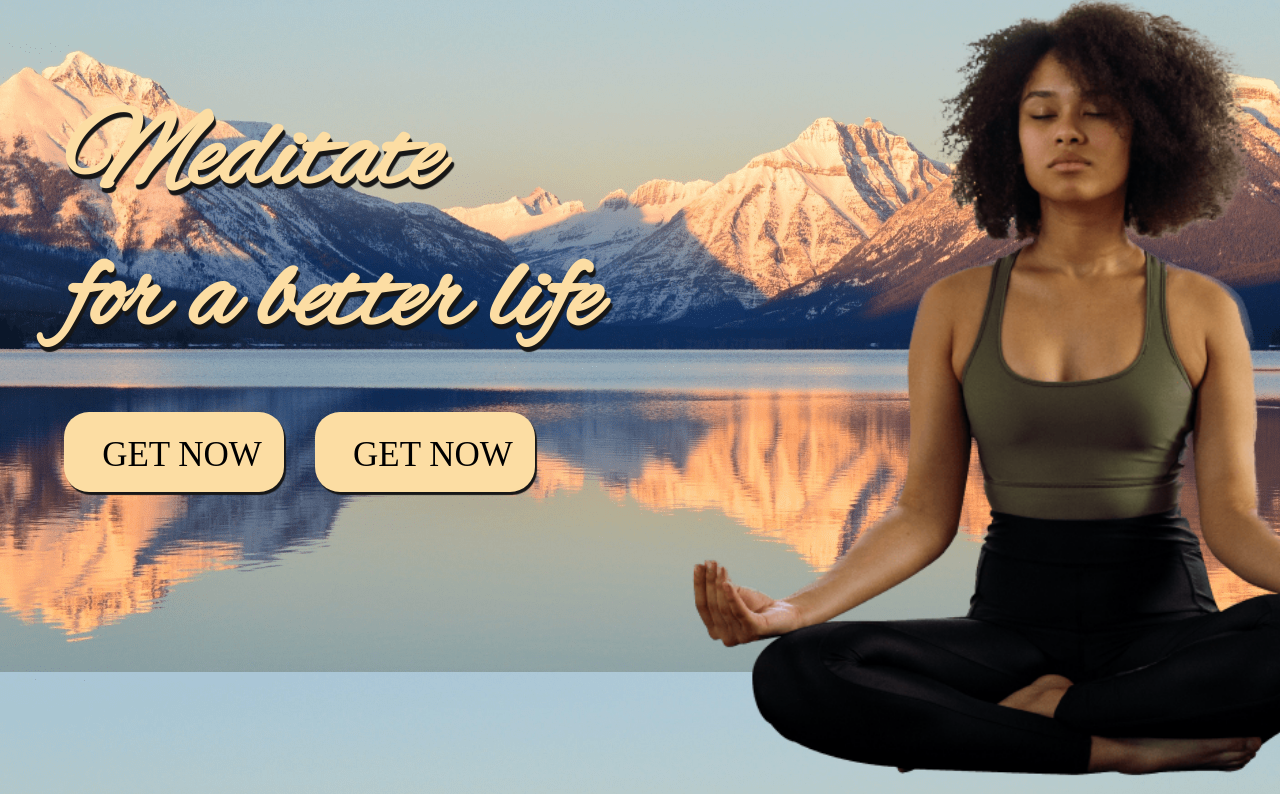
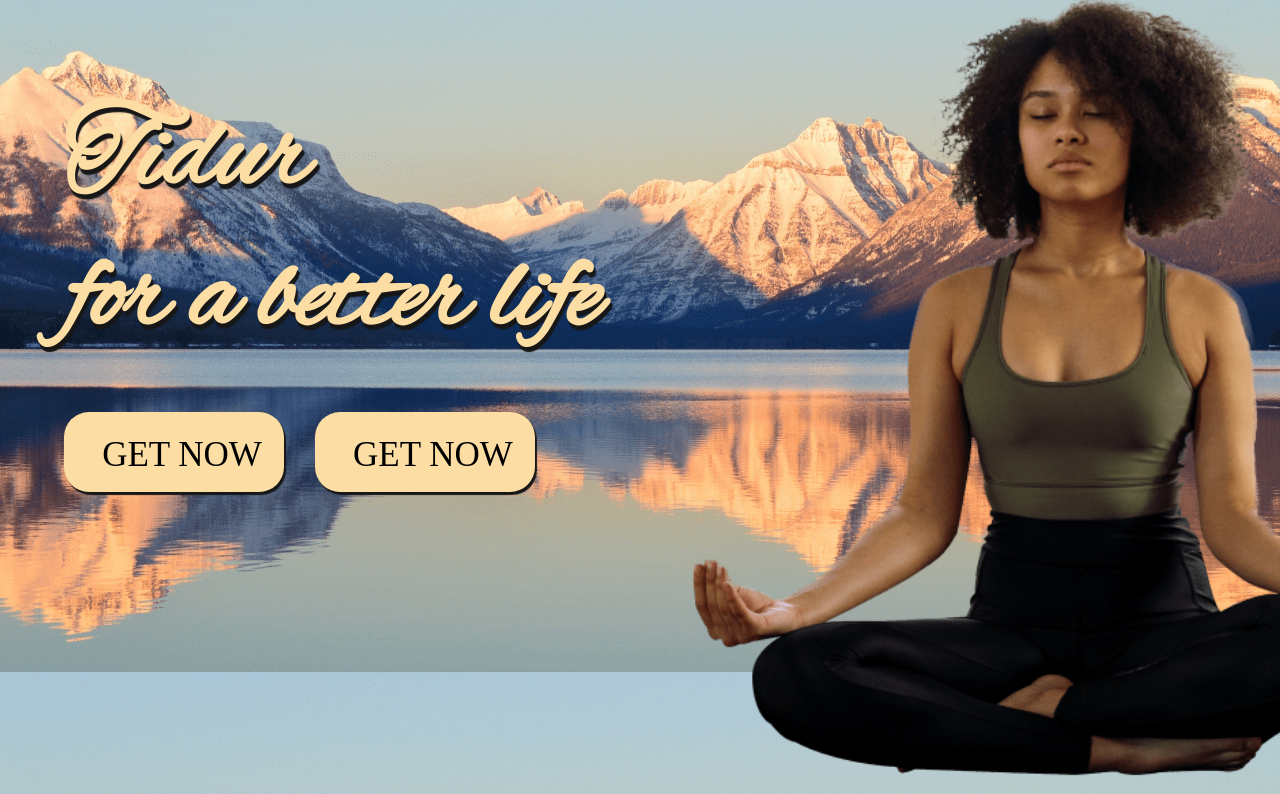
Before and after one commit to kennards/meditaste, a plain HTML site: page index.html in a window 1280 px wide. Shown: the part 96-890 px from the top of the page. Drawn offline with Linux system fonts and the light colour scheme; some icons are missing.

Commit message:
Update index.html

```diff
--- a/index.html
+++ b/index.html
@@ -18,7 +18,7 @@
     <section class="mainpage">
         <div class="container">
             <div class="text">
-                <h1 class="title">Meditate<br>for a better life</h1>
+                <h1 class="title">Tidur<br>for a better life</h1>
                 <a href=""><button type="button" class="btn" href="/"><span class="icon"><i class="fi-xnsuxl-playstore-solid"></i></span>GET NOW</button></a>
                 <a href=""><button type="button" class="btn2" href="/"><span class="icon"><i class="fi-xnsuxl-apple"></i></span>GET NOW</button></a>
             </div>
```
